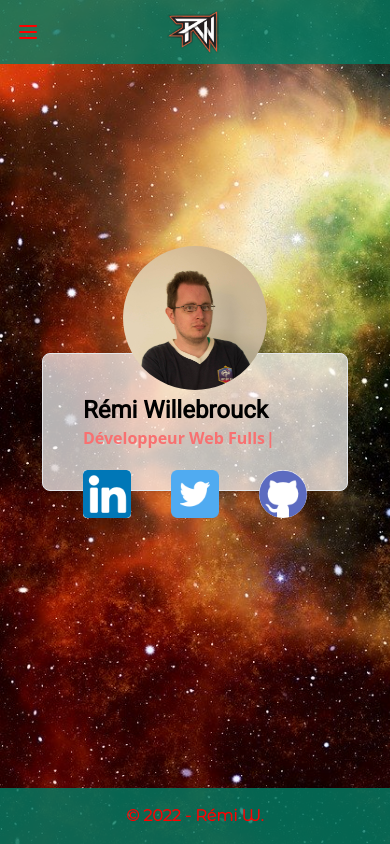
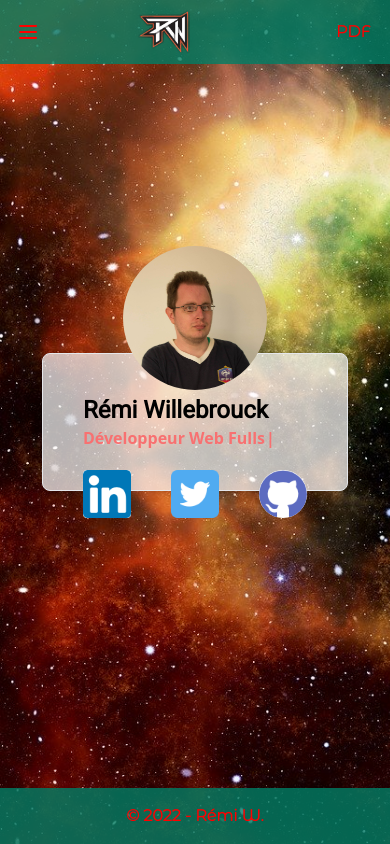
Before and after one commit to Willremi/cv-react, a React (Create React App) app: page / in a window 390 px wide. Built offline with nearby package versions, Linux system fonts and the light colour scheme; a web font is replaced by a local one.

Commit message:
modification sur le téléchargement fichier cv en pdf

```diff
--- a/package.json
+++ b/package.json
@@ -8,6 +8,7 @@
     "@testing-library/jest-dom": "^5.16.2",
     "@testing-library/react": "^12.1.3",
     "@testing-library/user-event": "^13.5.0",
+    "file-saver": "^2.0.5",
     "react": "^17.0.2",
     "react-dom": "^17.0.2",
     "react-router-dom": "^6.2.1",
--- a/src/components/Navbar.js
+++ b/src/components/Navbar.js
@@ -4,6 +4,7 @@ import { Link } from 'react-router-dom';
 import rw from '../assets/images/rw.png';
 import { MenuIcon, XIcon } from '@heroicons/react/outline';
 import PDF from '../assets/documents/cvVers2022.pdf';
+import {saveAs} from "file-saver";
 
 const Navbar = () => {
     const navigation = [
@@ -17,6 +18,13 @@ const Navbar = () => {
     // function classNames(...classes) {
     //     return classes.filter(Boolean).join(" ");
     // }
+
+    const saveFile = () => {
+        saveAs(
+            PDF,
+            "cv.pdf"
+        )
+    }
 
     return (
         <>
@@ -59,11 +67,12 @@ const Navbar = () => {
                                                     {item.name}
                                                 </Link>
                                             ))}
-                                            <a href={PDF} target="_blank" rel="noreferrer" className="text-div-red px-3 py-2 rounded-md text-md font-bold font-police hover:bg-div-blue hover:text-white">PDF</a>
+                                            <a onClick={saveFile} target="_blank" rel="noreferrer" className="text-div-red px-3 py-2 rounded-md text-md font-bold font-police hover:bg-div-blue hover:text-white">PDF</a>
                                         </div>
                                     </div>
                                 </div>
 
+                            <a onClick={saveFile} target="_blank" rel="noreferrer" className="md:hidden text-div-red px-3 py-2 rounded-md text-md font-bold font-police hover:bg-div-blue hover:text-white">PDF</a>
                             </div>
                         </div>
 
--- a/src/index.css
+++ b/src/index.css
@@ -28,7 +28,7 @@ body {
 }
 
 .errorCard h1 {
-    text-shadow: 1px 1px 2px blue, 0 0 1em black, 0 0 0.2em black;
+    text-shadow: 1px 1px 2px red, 0 0 1em black, 0 0 0.2em black;
  }
 
 .errorCard p {
--- a/src/pages/NotFound.js
+++ b/src/pages/NotFound.js
@@ -1,6 +1,15 @@
 import React from 'react';
+import {saveAs} from "file-saver";
+import PDF from '../assets/documents/cvVers2022.pdf';
 
 const NotFound = () => {
+    const saveFile = () => {
+        saveAs(
+            PDF,
+            "cv.pdf"
+        )
+    }
+
     return (
         <div className="flex items-center justify-center h-screen">
             <div className='rounded-lg border shadow-lg py-4 px-4 md:px-56 errorCard'>
@@ -12,7 +21,8 @@ const NotFound = () => {
                 <p className='text-white w-58 mx-auto'>
                     La page que vous avez demandée semble ne pas exister.
                 </p>
-                <button className='border-2 border-div-green hover:border-div-white bg-div-green mt-10 p-1 rounded text-white hover:text-div-red text-center'><a href="/">Retour à l'accueil</a></button>
+                <button className='border-2 border-div-blue hover:border-div-green bg-div-blue mt-10 p-1 rounded text-white hover:text-div-red text-center'><a href="/">Retour à l'accueil</a></button>
+                <button className='border-2 border-div-blue hover:border-div-green bg-div-blue mt-10 p-1 rounded text-white hover:text-div-red text-center ml-1' onClick={saveFile}>Télécharger le CV</button>
                 </div>
             </div>
         </div>
```
Also changed, not shown: 1 other file (tests, documents, lock files or other folders).
